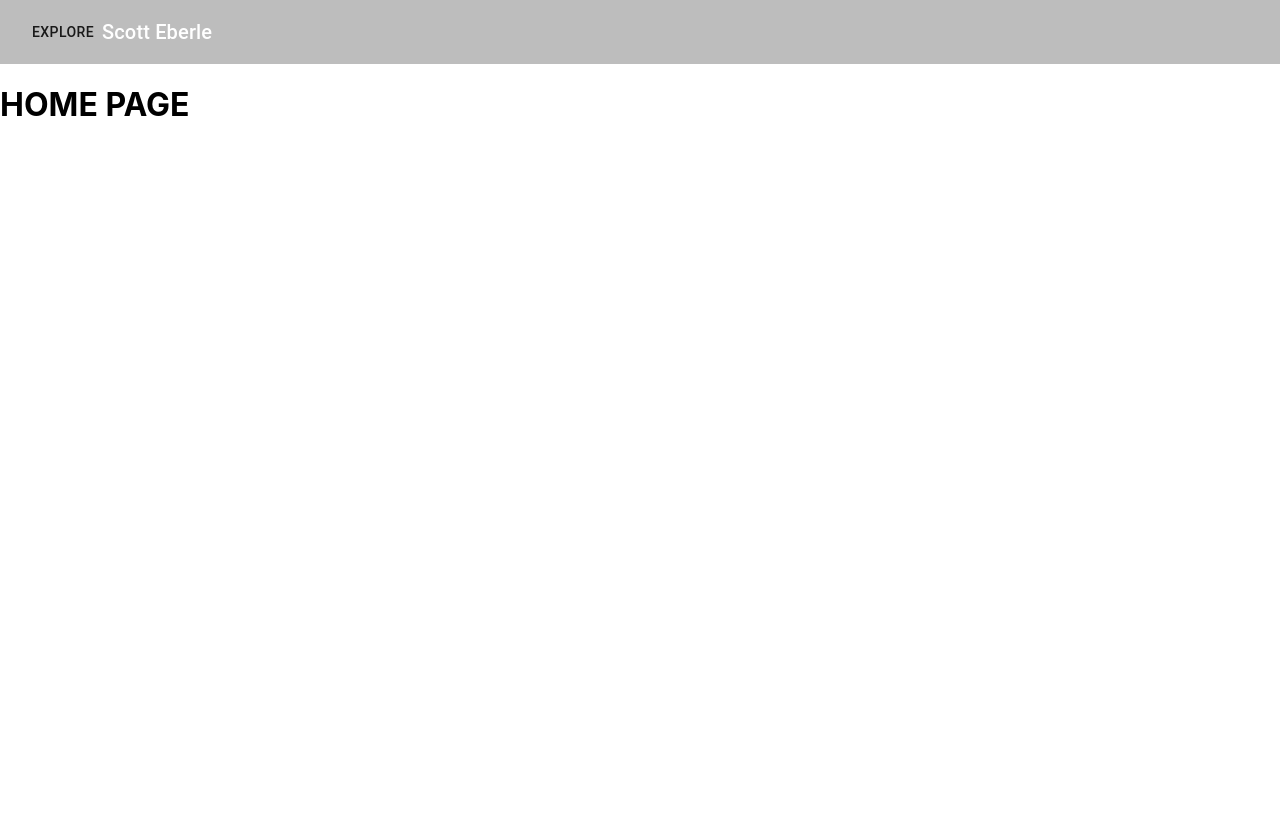
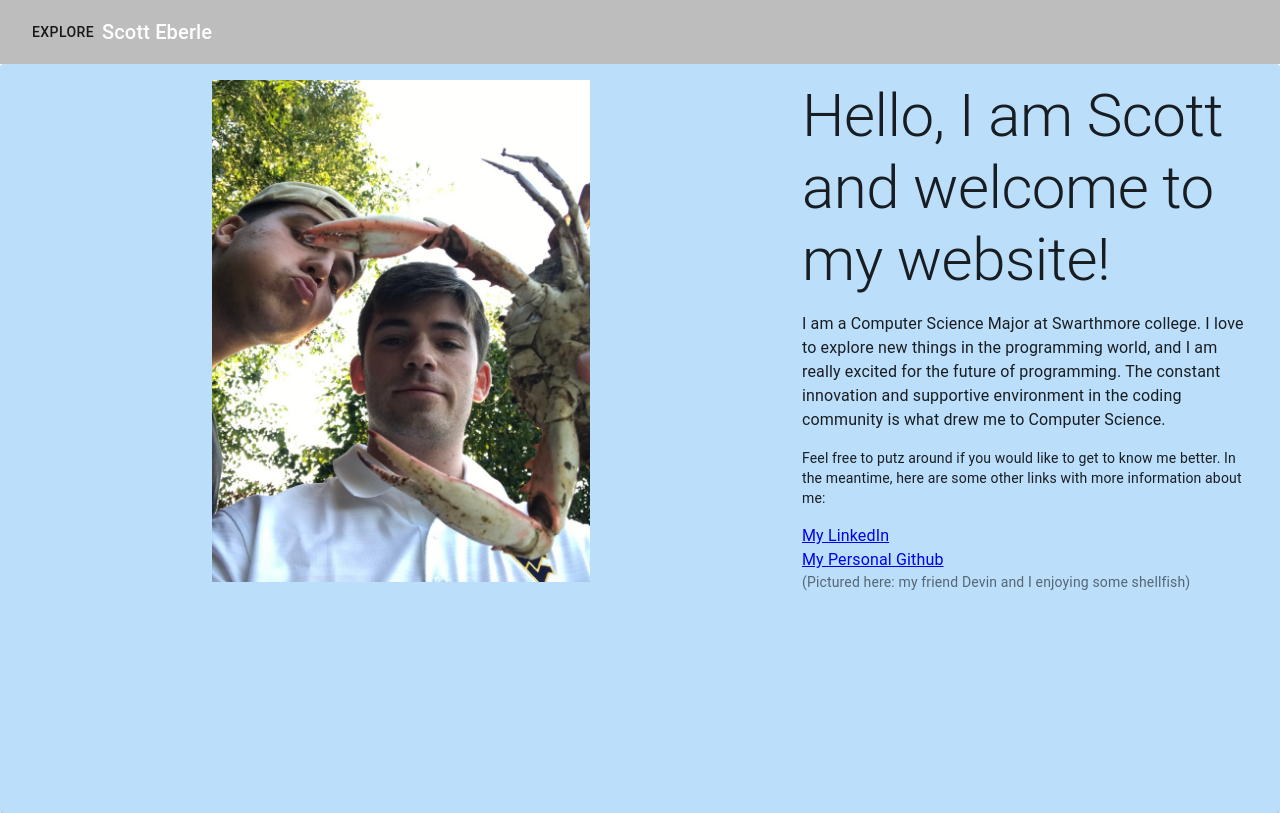
Before and after one commit to seberle19/Personal-Website, a React (Create React App) app: page / in a window 1280 px wide. Built offline with nearby package versions, Linux system fonts and the light colour scheme.

Commit message:
Home pages is built

```diff
--- a/src/App.js
+++ b/src/App.js
@@ -6,7 +6,7 @@ import Home from './components/Home.js'
 import About from './components/About.js'
 import Hobbies from './components/Hobbies.js'
 import Books from './components/Books.js'
-
+import Toolbar from '@material-ui/core/Toolbar';
 
 function App() {
   return (
--- a/src/components/Home.js
+++ b/src/components/Home.js
@@ -1,15 +1,83 @@
-import React, { Component }from 'react';
+import React from 'react';
+import { makeStyles } from '@material-ui/core/styles';
+import Grid from '@material-ui/core/Grid';
+import Paper from '@material-ui/core/Paper';
+import Typography from '@material-ui/core/Typography';
+import CrabPhoto from './photos/CrabPhoto.jpeg';
+import Link from '@material-ui/core/Link';
+import { Link as RouterLink } from 'react-router-dom';
 
+const useStyles = makeStyles((theme) => ({
+  root: {
+    flexGrow: 1,
+  },
+  paper: {
+    padding: theme.spacing(2),
+    margin: 'auto',
+    Width: 1,
+    backgroundColor: '#bbdefb',
+  },
+  img: {
+    margin: 'auto',
+    display: 'block',
+    maxWidth: '70%',
+    maxHeight: '70%',
+  },
+}));
 
+export default function ComplexGrid() {
+  const classes = useStyles();
+  const preventDefault = (event) => event.preventDefault();
 
-class Home extends Component {
-  render() {
-    return (
-      <div>
-        <h1> HOME PAGE </h1>
-      </div>
-    )
-  }
+  return (
+    <div className={classes.root}>
+      <Paper className={classes.paper}>
+        <Grid container spacing={2}>
+          <Grid item alginContent="center">
+            <img className={classes.img} src={CrabPhoto} algin="center"/>
+          </Grid>
+          <Grid item xs={12} sm container>
+            <Grid item xs container direction="column" spacing={2}>
+              <Grid item xs>
+                <Typography paragraph variant="h2">
+                  Hello, I am Scott and welcome to my website!
+                </Typography>
+                <Typography variant="body1" paragraph="true">
+                  I am a Computer Science Major at Swarthmore college. I love to
+                  explore new things in the programming world, and I am really
+                  excited for the future of programming. The constant
+                  innovation and supportive environment in the coding
+                  community is what drew me to Computer Science.
+                </Typography>
+                <Typography variant="body2" paragraph="true">
+                  Feel free to putz around if you would like to get to know me
+                  better. In the meantime, here are some other links with more
+                  information about me:
+                </Typography>
+                <Typography>
+                <RouterLink
+                  target="_blank"
+                  to="https://www.linkedin.com/in/scott-eberle-43a754173/"
+                  >
+                  My LinkedIn
+                </RouterLink>
+                </Typography>
+                <Typography>
+                <RouterLink
+                  target="_blank"
+                  to="https://github.com/seberle19/"
+                  >
+                  My Personal Github
+                </RouterLink>
+                </Typography>
+                <Typography variant="body2" color="textSecondary">
+                  (Pictured here: my friend Devin and I enjoying some shellfish)
+                </Typography>
+              </Grid>
+            </Grid>
+          </Grid>
+        </Grid>
+      </Paper>
+    </div>
+  );
 }
-
-export default Home;
--- a/src/components/NavBarMenuRouter.js
+++ b/src/components/NavBarMenuRouter.js
@@ -28,6 +28,13 @@ export default function SimpleMenu() {
         onClose={handleClose}
       >
         <Link
+          to="/"
+          style={{ textDecoration: 'none', display: 'block', color: '#212121' }}>
+          <MenuItem onClick={handleClose}>
+            Home
+          </MenuItem>
+        </Link>
+        <Link
           to="/Profile"
           style={{ textDecoration: 'none', display: 'block', color: '#212121' }}>
           <MenuItem onClick={handleClose}>
@@ -48,13 +55,7 @@ export default function SimpleMenu() {
             Interests
           </MenuItem>
         </Link>
-        <Link
-          to="/"
-          style={{ textDecoration: 'none', display: 'block', color: '#212121' }}>
-          <MenuItem onClick={handleClose}>
-            Home
-          </MenuItem>
-        </Link>
+
       </Menu>
     </div>
   );
--- a/src/components/NavigationBar.js
+++ b/src/components/NavigationBar.js
@@ -31,8 +31,8 @@ export default function ButtonAppBar() {
 
 
   return (
-    <div className={classes.root}>
-      <AppBar position="static" className={classes.root}>
+    <div>
+      <AppBar position="sticky" className={classes.root}>
         <Toolbar>
           <NavBarMenuRouter/>
           <Typography variant="h6" className={classes.title}>
```
Also changed, not shown: src/components/photos/CrabPhoto.jpeg (added), src/components/photos/Headshot.jpeg (added).
